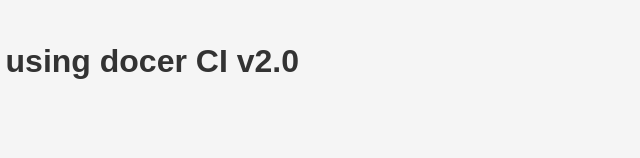
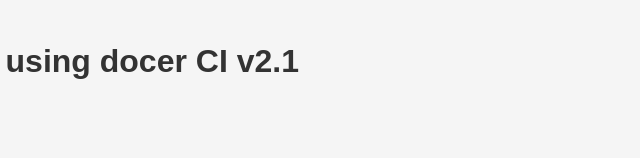
Before and after one commit to lovebach2000/docker-ci, a website: page public/index.html in a window 1280 px wide. Shown: the part 284-442 px from the top of the page, 603-1243 px from the left. Drawn offline with Linux system fonts and the light colour scheme.

Commit message:
fastcampus docker CI

```diff
--- a/public/index.html
+++ b/public/index.html
@@ -7,7 +7,7 @@
 </head>
 <body>
   <img src="images/fastcampus.png" alt="fastcampus logo">
-  <h1>Welcome to Fastcampus - Nodejs App using docer CI v2.0</h1>
+  <h1>Welcome to Fastcampus - Nodejs App using docer CI v2.1</h1>
   <p>This is a sample Nodejs application!</p>
 </body>
 </html>
```
